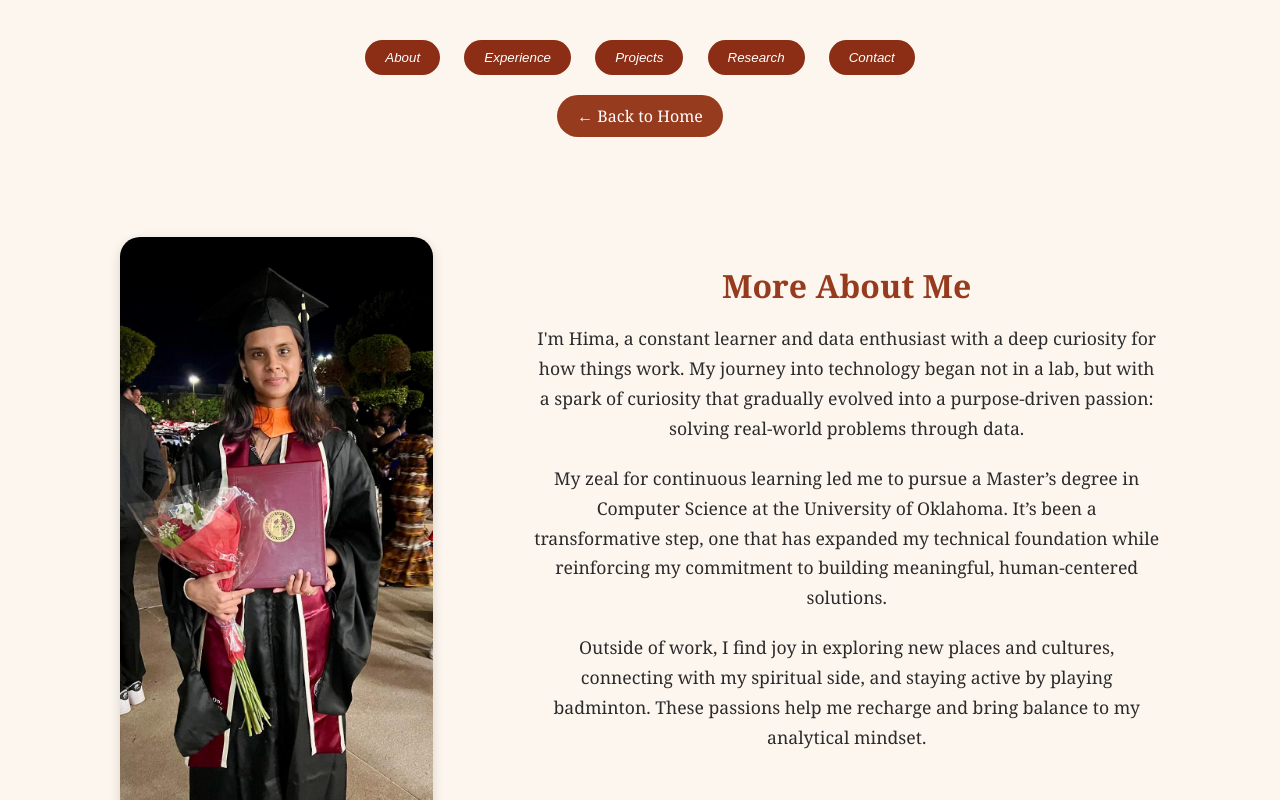
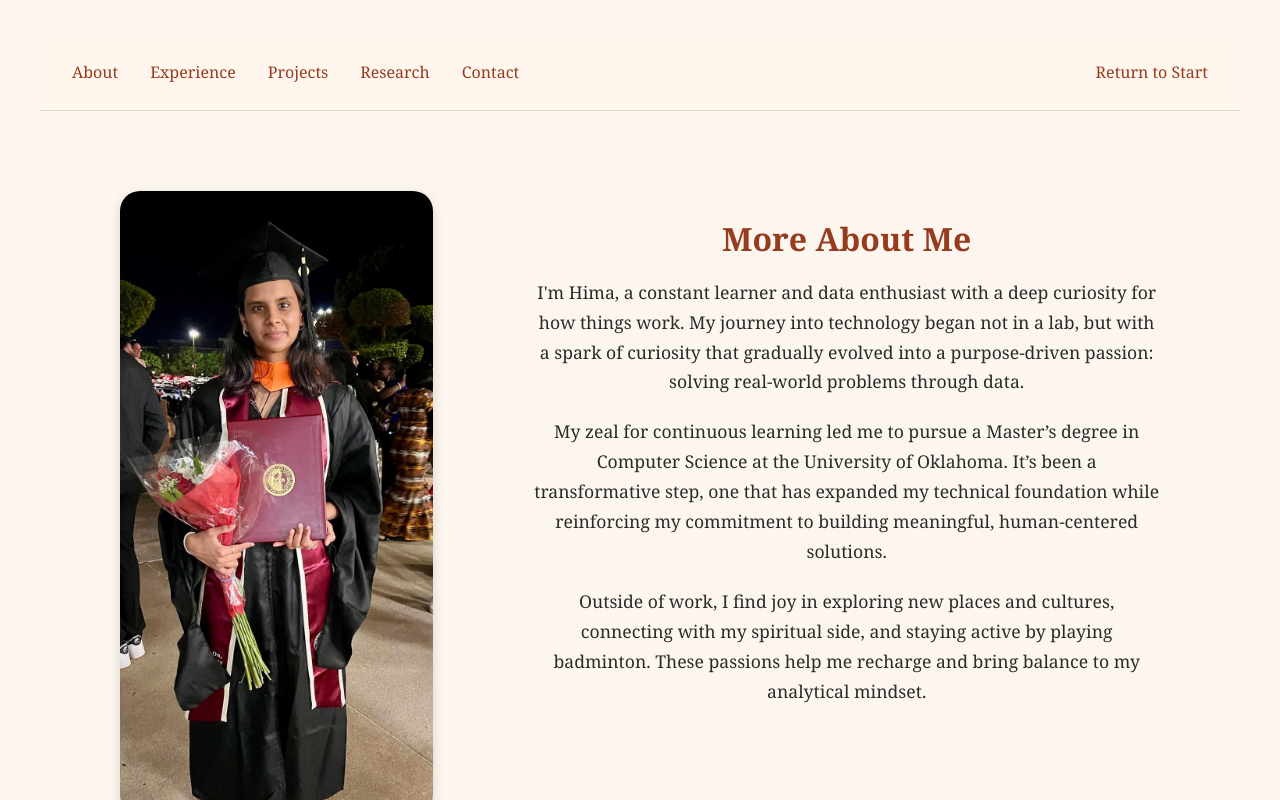
Before and after one commit to HimaDeepikaM/Hima_Portfolio, a plain HTML site: page index.html in a window 1280 px wide. Both pictures are taken after a click on the button "Explore more about me…". Shown: the top 800 px of the page. Drawn offline with Linux system fonts and the light colour scheme.

Commit message:
Fix styling errors

```diff
--- a/index.html
+++ b/index.html
@@ -5,7 +5,9 @@
   <title>Hima Deepika Mannam</title>
   <link rel="stylesheet" href="style.css" />
 </head>
+
 <body>
+  <!-- INTRO SECTION -->
   <div class="intro" id="intro">
     <div class="intro-left"></div>
     <div class="intro-right">
@@ -15,18 +17,35 @@
     </div>
   </div>
 
+  <!-- MAIN CONTENT SECTION -->
   <div id="main-content" style="display: none;">
-    <div class="nav-buttons">
-      <button onclick="showSection('about')">About</button>
-     <button onclick="showSection('experience')">Experience</button>
-      <button onclick="showSection('projects')">Projects</button>
-      <button onclick="showSection('research')">Research</button>
-      <button onclick="showSection('contact')">Contact</button>
-    </div>
-    <button id="back-button" onclick="goBackToIntro()">← Back to Home</button>
 
+    <header class="site-header">
+  <div class="nav-bar">
+  <div class="nav-left">
+    <a href="#" class="nav-link" onclick="showSection('about', this)">About</a>
+    <a href="#" class="nav-link" onclick="showSection('experience', this)">Experience</a>
+    <a href="#" class="nav-link" onclick="showSection('projects', this)">Projects</a>
+    <a href="#" class="nav-link" onclick="showSection('research', this)">Research</a>
+    <a href="#" class="nav-link" onclick="showSection('contact', this)">Contact</a>
+  </div>
+  <div class="nav-right">
+    <a href="#" class="nav-link" onclick="goBackToIntro(this)">Return to Start</a>
+  </div>
+</div>
+
+</header>
+
+
+
+    <!-- SECTION CONTENT -->
     <div id="section-content"></div>
   </div>
+
+  <!-- FOOTER -->
+  <footer class="site-footer">
+    <p>&copy; 2025 Hima Deepika Mannam. All rights reserved.</p>
+  </footer>
 
   <script src="script.js"></script>
 </body>
--- a/script.js
+++ b/script.js
@@ -87,7 +87,7 @@ function showSection(section) {
         <p>Here are some of my favorite projects, each one started with a spark of curiosity or a fun idea!</p>
 
         <div class="project-row">
-          <img src="assets/n2.png" alt="Notes App" class="project-thumbnail">
+          <img src="assets/notes1.jpg" alt="Notes App" class="project-thumbnail">
           <div class="project-content">
             <h3>Notes App</h3>
             <p>What started as a fun weekend challenge turned into a clean, minimal notes app. I built it to quickly store ideas, thoughts and tasks without distractions.</p>
@@ -120,7 +120,7 @@ function showSection(section) {
           <img src="assets/sales.png" alt="Adventure Works Analysis" class="project-thumbnail">
           <div class="project-content">
             <h3>Adventure Works Analysis</h3>
-            <p>I simulated real-world business scenarios—from customer behavior to product sales—using dashboards and pipelines at scale.</p>
+            <p>I simulated real-world business scenarios, from customer behavior to product sales, using dashboards and pipelines at scale.</p>
             <p><strong>Tech Stack:</strong> Azure · PySpark · Power BI · Databricks</p>
             <a href="https://github.com/HimaDeepikaM/Adventure-Works" target="_blank">View on GitHub</a>
           </div>
@@ -154,6 +154,15 @@ function showSection(section) {
   };
 
   document.getElementById("section-content").innerHTML = content[section];
+
+
+
+
+    // Highlight active tab
+  const tabs = document.querySelectorAll(".nav-tabs a");
+  tabs.forEach(tab => tab.classList.remove("active"));
+  const clickedTab = Array.from(tabs).find(tab => tab.textContent.toLowerCase() === section);
+  if (clickedTab) clickedTab.classList.add("active");
 }
 
 function goBackToIntro() {
--- a/style.css
+++ b/style.css
@@ -522,3 +522,80 @@ h1 span {
   font-weight: bold;
   margin-bottom: 10px;
 }
+
+.site-footer {
+  text-align: center;
+  padding: 1rem;
+  background-color: #fff7f0;
+  color: #963b1e;
+  font-size: 0.9rem;
+  border-top: 1px solid #e6cfc2;
+  margin-top: 3rem;
+  position: relative;
+  bottom: 0;
+  width: 100%;
+}
+
+
+
+
+
+/* Top sticky header nav bar */
+.site-header {
+  background-color: #fff7f0;
+  border-bottom: 1px solid #e0c4b2;
+  position: sticky;
+  top: 0;
+  z-index: 1000;
+  padding: 0.8rem 0;
+}
+
+/* Spread-out tab-style nav */
+.site-header {
+  width: 100%;
+  background-color: #fff6ed;
+  border-bottom: 1px solid #963b1e30;
+}
+.nav-bar {
+  display: flex;
+  justify-content: space-between;
+  align-items: center;
+  padding: 0.5rem 2rem;
+
+  font-family: 'Georgia', serif;
+}
+
+.nav-left, .nav-right {
+  display: flex;
+  gap: 2rem;
+}
+
+.nav-link {
+  text-decoration: none;
+  color: #963b1e;
+  font-weight: normal; /* Not bold by default */
+  border-bottom: 2px solid transparent;
+  padding-bottom: 4px;
+  transition: all 0.2s ease;
+}
+
+.nav-link:hover {
+  border-bottom: 2px solid #963b1e;
+}
+
+.nav-link.active {
+  font-weight: bold;
+  color: #801e00;
+  border-bottom: 2px solid #801e00;
+}
+
+/* Footer styles */
+.site-footer {
+  background-color: #fff7f0;
+  text-align: center;
+  padding: 1rem;
+  font-size: 0.9rem;
+  color: #963b1e;
+  border-top: 1px solid #e0c4b2;
+  margin-top: 3rem;
+}
```
Also changed, not shown: assets/notes.png (added), assets/notes1.jpg (added).
